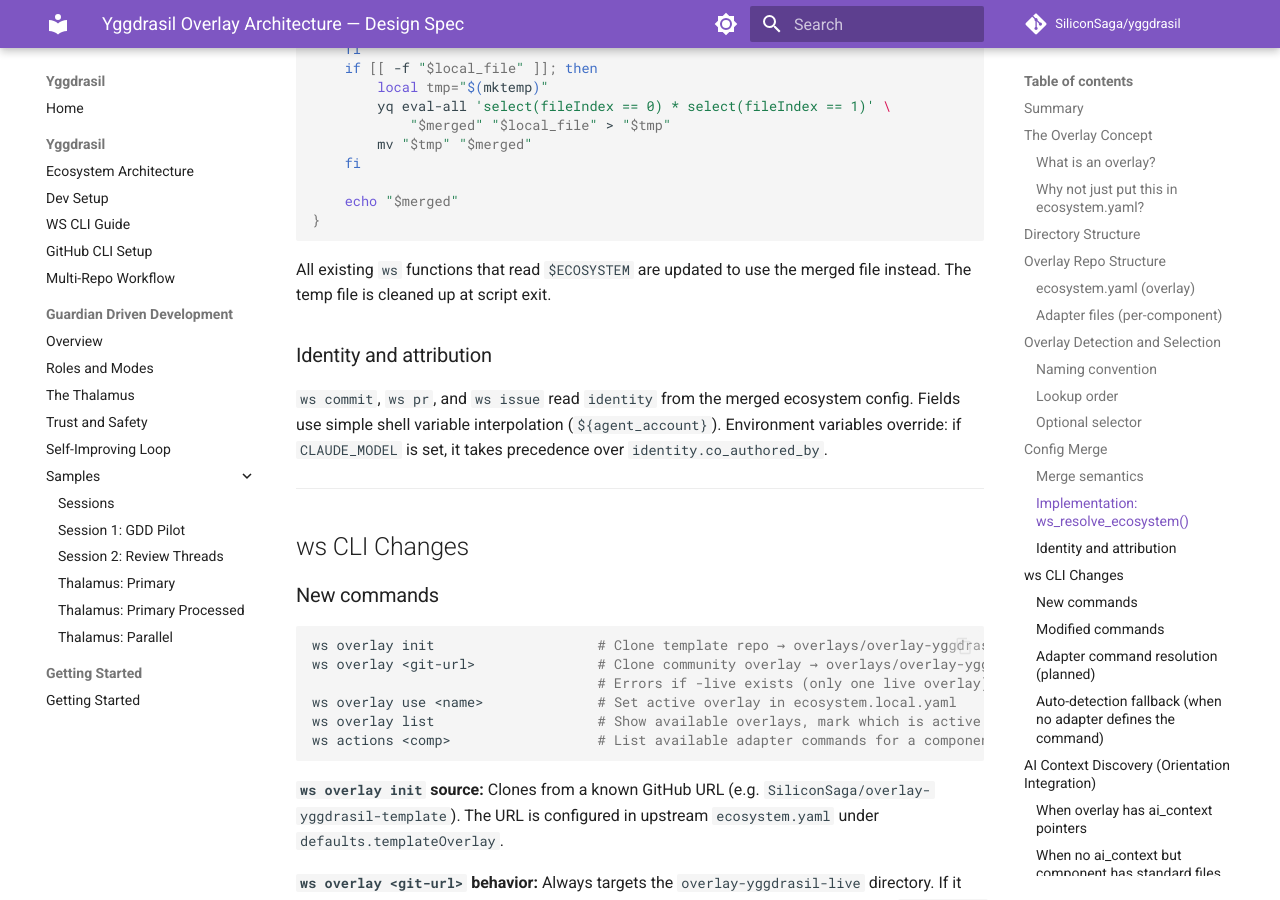
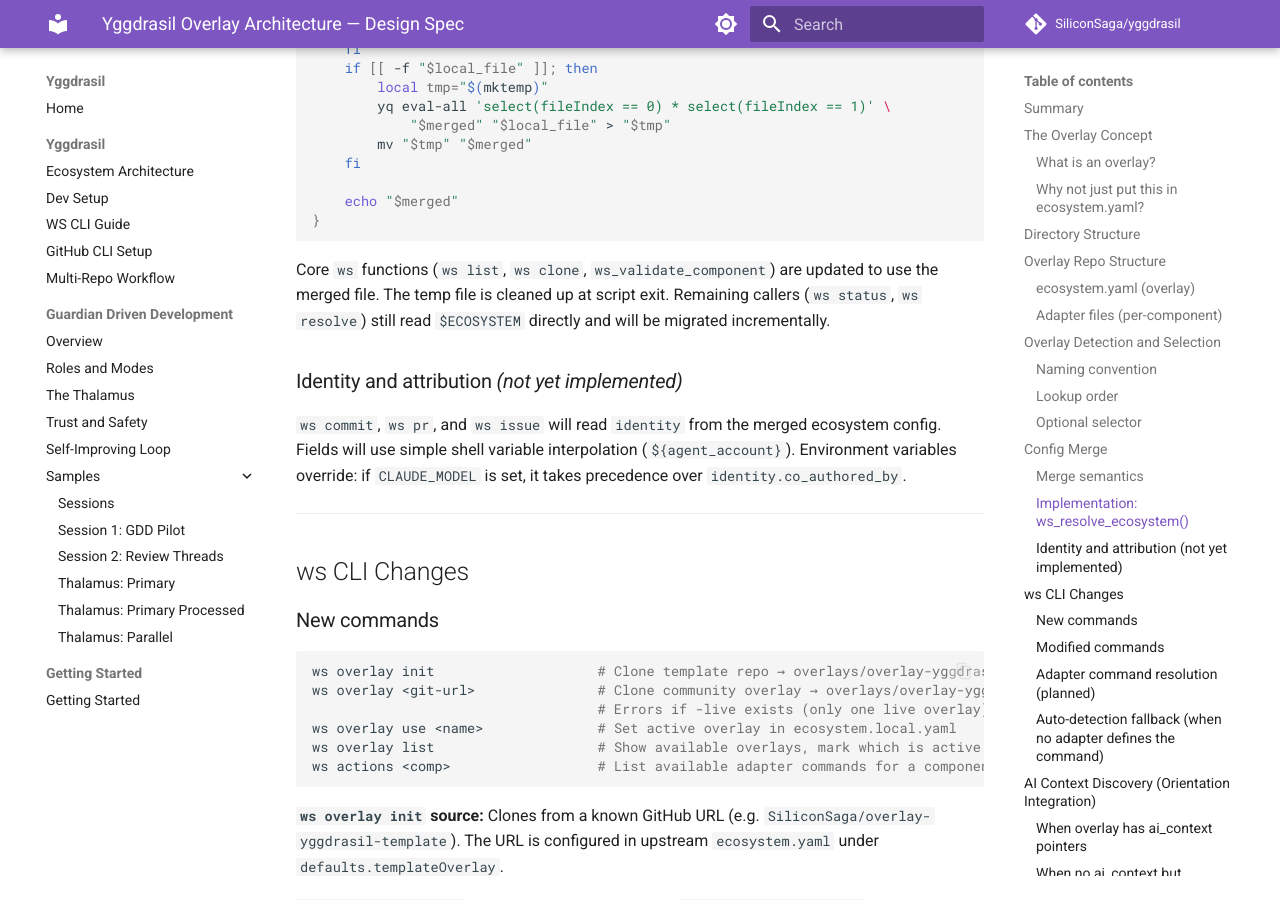
Before and after one commit to SiliconSaga/yggdrasil, an MkDocs documentation site: the page built from docs/plans/2026-03-26-overlay-architecture-design.md, in a window 1280 px wide and 900 px high, scrolled down 4340 px. Built offline with MkDocs 1.6.1 and Material for MkDocs 9.7.7, drawn with Linux system fonts in a browser that asks for light colours; comment, search, counter and statistics services are not loaded.

Commit message:
refactor: extract overlay functions to ws-overlay.sh, address review findings
Extract overlay/actions commands and shared config merge functions from
inline ws + ws-lib.sh into standalone ws-overlay.sh. The script serves
dual purpose: sourced by other scripts for ws_detect_overlay() and
ws_resolve_ecosystem(), and called directly for overlay subcommands.

Additional review fixes:
- Fail fast when active overlay has no ecosystem.yaml (#13)
- Add language specifier to CLAUDE.md directory tree block (#10)
- Mark identity/attribution and ws status migration as not yet
  implemented in design spec (#11)
- Delete ws-lib.sh (merged into ws-overlay.sh)

Co-Authored-By: Claude Opus 4.6 <noreply@anthropic.com>

````diff
--- a/docs/plans/2026-03-26-overlay-architecture-design.md
+++ b/docs/plans/2026-03-26-overlay-architecture-design.md
@@ -204,13 +204,15 @@ ws_resolve_ecosystem() {
 }
 ```
 
-All existing `ws` functions that read `$ECOSYSTEM` are updated to use the
-merged file instead. The temp file is cleaned up at script exit.
+Core `ws` functions (`ws list`, `ws clone`, `ws_validate_component`) are
+updated to use the merged file. The temp file is cleaned up at script exit.
+Remaining callers (`ws status`, `ws resolve`) still read `$ECOSYSTEM`
+directly and will be migrated incrementally.
 
-### Identity and attribution
+### Identity and attribution *(not yet implemented)*
 
-`ws commit`, `ws pr`, and `ws issue` read `identity` from the merged
-ecosystem config. Fields use simple shell variable interpolation
+`ws commit`, `ws pr`, and `ws issue` will read `identity` from the merged
+ecosystem config. Fields will use simple shell variable interpolation
 (`${agent_account}`). Environment variables override: if `CLAUDE_MODEL` is
 set, it takes precedence over `identity.co_authored_by`.
 
````
Also changed, not shown: CLAUDE.md (+2 -2 lines), 5 other files.
